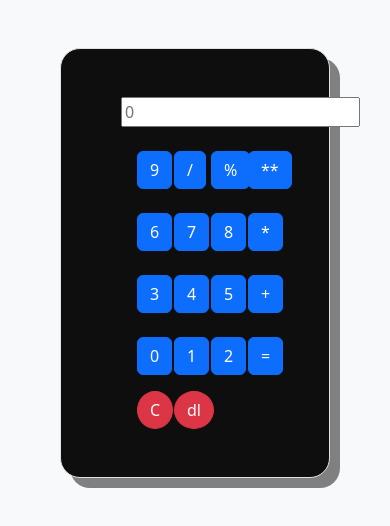
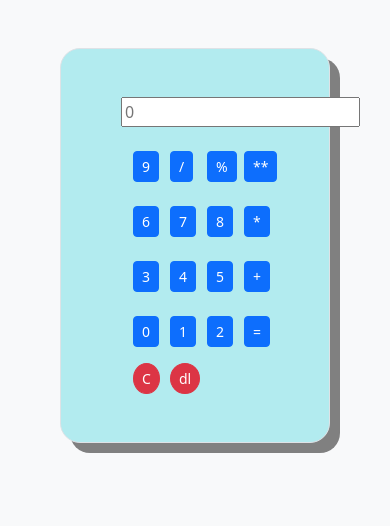
Before and after one commit to PEACE-DFG/js-calculator, a plain HTML site: page index.html in a window 390 px wide. Drawn offline with Linux system fonts and the light colour scheme.

Commit message:
responsiveness

```diff
--- a/index.html
+++ b/index.html
@@ -32,10 +32,14 @@
                margin-left: 300px;
             }
 
+
         }
         @media(max-width:800px){
             .all{
                margin-left: 200px;
+            }
+            .real{
+                background-color: rgb(229, 143, 143);
             }
 
         }
@@ -44,11 +48,42 @@
                margin-left: 50px;
             }
 
+
         }
         @media(max-width:565px){
             .all{
                margin-left: 0px;
                max-width: 450px;
+            }
+            .real{
+                background-color: rgb(204, 226, 117);
+            }
+
+        }
+        @media(max-width:400px){
+            .all{
+               margin-left: 0px;
+               max-width: 500px;
+               text-align: start;
+            }
+            .new{
+                margin-left: 0px;
+
+            }
+            .real{
+                background-color: rgb(178, 235, 239);
+            }
+
+        }
+        @media(max-width:380px){
+            .all{
+               margin-left: 0px;
+               max-width: 400px;
+               text-align: start;
+            }
+            .new{
+                margin-left: 0px;
+
             }
 
         }
@@ -68,16 +103,16 @@
                      <div class="row mt-4 new">
 
                         <div class="col-3">
-                        <button type="button" onclick="document.getElementById('output').value +='9'" class="btn btn-primary">9</button>
+                        <button type="button" onclick="document.getElementById('output').value +='9'" class="btn btn-primary btn-sm">9</button>
                         </div>
                         <div class="col-3">
-                        <button type="button" onclick="document.getElementById('output').value +='/'" class="btn btn-primary">/</button>
+                        <button type="button" onclick="document.getElementById('output').value +='/'" class="btn btn-primary btn-sm">/</button>
                         </div>
                         <div class="col-3">
-                        <button type="button" onclick="document.getElementById('output').value +='%'" class="btn btn-primary">%</button>
+                        <button type="button" onclick="document.getElementById('output').value +='%'" class="btn btn-primary btn-sm">%</button>
                         </div>
                         <div class="col-3">
-                            <button type="button" onclick="document.getElementById('output').value +='**'" class="btn btn-primary">**</button>
+                            <button type="button" onclick="document.getElementById('output').value +='**'" class="btn btn-primary btn-sm">**</button>
                             </div>
 
 
@@ -85,16 +120,16 @@
                      <div class="row mt-4 new">
 
                         <div class="col-3">
-                        <button type="button" onclick="document.getElementById('output').value +='6'" class="btn btn-primary">6</button>
+                        <button type="button" onclick="document.getElementById('output').value +='6'" class="btn btn-primary btn-sm">6</button>
                         </div>
                         <div class="col-3">
-                        <button type="button" onclick="document.getElementById('output').value +='7'" class="btn btn-primary"> 7</button>
+                        <button type="button" onclick="document.getElementById('output').value +='7'" class="btn btn-primary btn-sm"> 7</button>
                         </div>
                         <div class="col-3">
-                        <button type="button" onclick="document.getElementById('output').value +='8'" class="btn btn-primary">8</button>
+                        <button type="button" onclick="document.getElementById('output').value +='8'" class="btn btn-primary btn-sm">8</button>
                         </div>
                         <div class="col-3">
-                            <button type="button" onclick="document.getElementById('output').value +='*'" class="btn btn-primary">*</button>
+                            <button type="button" onclick="document.getElementById('output').value +='*'" class="btn btn-primary btn-sm">*</button>
                             </div>
 
 
@@ -102,16 +137,16 @@
                     <div class="row mt-4 new">
 
                         <div class="col-3">
-                        <button type="button" onclick="document.getElementById('output').value +='3'" class="btn btn-primary">3</button>
+                        <button type="button" onclick="document.getElementById('output').value +='3'" class="btn btn-primary btn-sm">3</button>
                         </div>
                         <div class="col-3">
-                        <button type="button" onclick="document.getElementById('output').value +='4'" class="btn btn-primary">4</button>
+                        <button type="button" onclick="document.getElementById('output').value +='4'" class="btn btn-primary btn-sm">4</button>
                         </div>
                         <div class="col-3">
-                        <button type="button" onclick="document.getElementById('output').value +='5'" class="btn btn-primary">5</button>
+                        <button type="button" onclick="document.getElementById('output').value +='5'" class="btn btn-primary btn-sm">5</button>
                         </div>
                         <div class="col-3">
-                            <button type="button" onclick="document.getElementById('output').value +='+'" class="btn btn-primary">+</button>
+                            <button type="button" onclick="document.getElementById('output').value +='+'" class="btn btn-primary btn-sm">+</button>
                             </div>
 
 
@@ -119,16 +154,16 @@
                     <div class="row mt-4 new">
 
                         <div class="col-3">
-                        <button type="button" onclick="document.getElementById('output').value +='0'" class="btn btn-primary">0</button>
+                        <button type="button" onclick="document.getElementById('output').value +='0'" class="btn btn-primary btn-sm">0</button>
                         </div>
                         <div class="col-3">
-                        <button type="button" onclick="document.getElementById('output').value +='1'" class="btn btn-primary">1</button>
+                        <button type="button" onclick="document.getElementById('output').value +='1'" class="btn btn-primary btn-sm">1</button>
                         </div>
                         <div class="col-3">
-                        <button type="button" onclick="document.getElementById('output').value +='2'" class="btn btn-primary">2</button>
+                        <button type="button" onclick="document.getElementById('output').value +='2'" class="btn btn-primary btn-sm">2</button>
                         </div>
                         <div class="col-3">
-                            <button type="button"  onclick="document.getElementById('output').value= eval(document.getElementById('output').value)" class="btn btn-primary">=</button>
+                            <button type="button"  onclick="document.getElementById('output').value= eval(document.getElementById('output').value)" class="btn btn-primary btn-sm">=</button>
                             </div>
 
 
@@ -136,11 +171,11 @@
                     </div>
                     <div class="row mt-3 new" >
                         <div class="col-3" >
-                            <button type="button" onclick="deleteCal()" class="btn btn-danger" style="border-radius: 50%;">C</button>
+                            <button type="button" onclick="deleteCal()" class="btn btn-danger btn-sm" style="border-radius: 50%;">C</button>
 
                         </div>
                         <div class="col-3" >
-                            <button type="button" onclick="singledel()" class="btn btn-danger" style="border-radius: 50%;">dl</button>
+                            <button type="button" onclick="singledel()" class="btn btn-danger btn-sm" style="border-radius: 50%;">dl</button>
 
                         </div>
 
```
